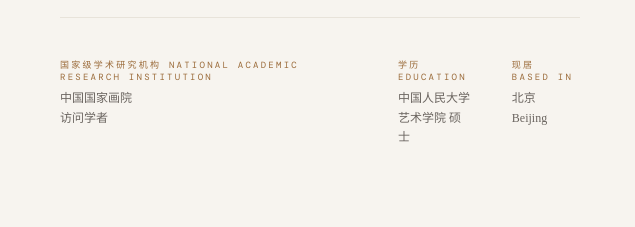
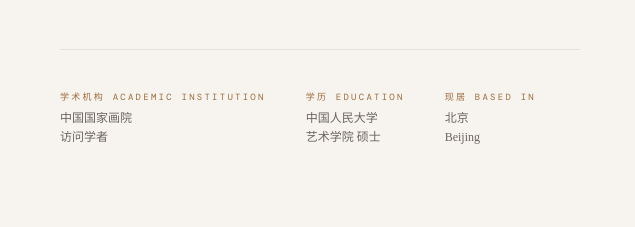
Before and after one commit to 18239579975-byte/tianmeng-portfolio, a plain HTML site: page index.html in a window 1280 px wide. Shown: the part 573-800 px from the top of the page, 0-635 px from the left. Drawn offline with nearby package versions, Linux system fonts and the light colour scheme; a web font is replaced by a local one.

Commit message:
Simplify label: 学术机构 Academic Institution

```diff
--- a/index.html
+++ b/index.html
@@ -229,7 +229,7 @@
       <span>装置艺术 Installation</span>
     </div>
     <div class="hero-meta">
-      <div class="hero-meta-item"><label>国家级学术研究机构 National Academic Research Institution</label><p>中国国家画院<br />访问学者</p></div>
+      <div class="hero-meta-item"><label>学术机构 Academic Institution</label><p>中国国家画院<br />访问学者</p></div>
       <div class="hero-meta-item"><label>学历 Education</label><p>中国人民大学<br />艺术学院 硕士</p></div>
       <div class="hero-meta-item"><label>现居 Based in</label><p>北京<br />Beijing</p></div>
     </div>
```
